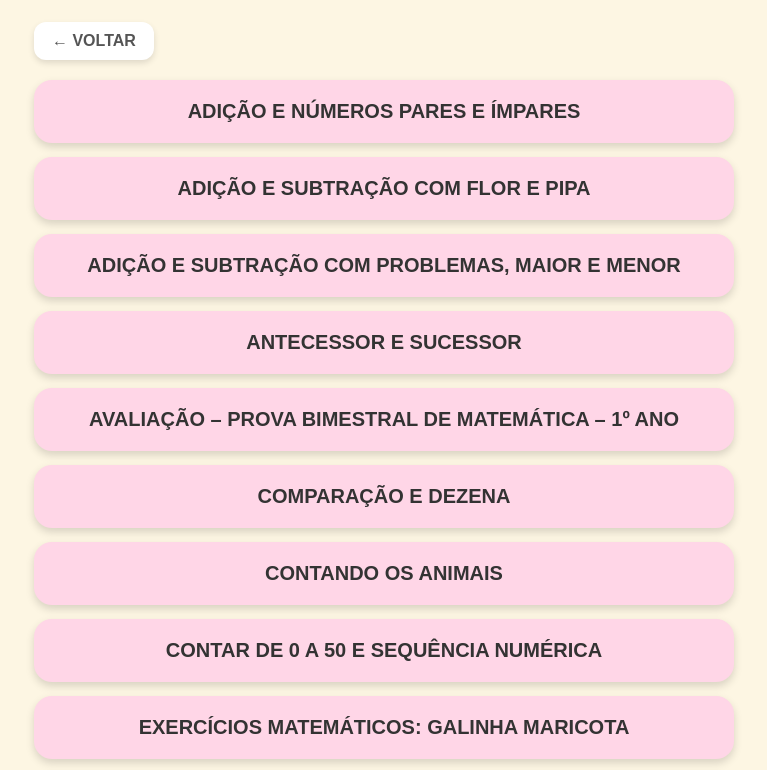
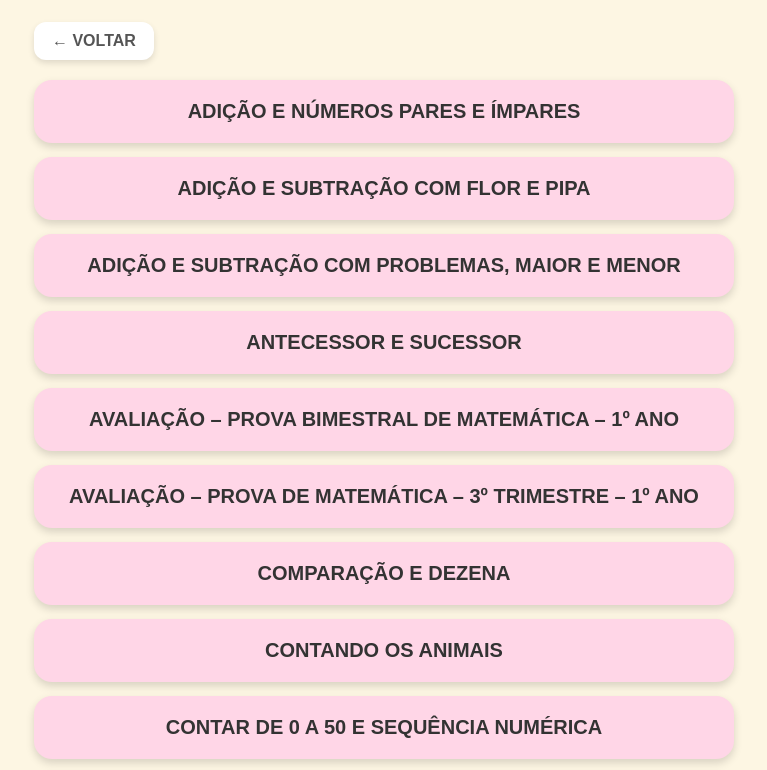
Before and after one commit to guilhermegdadiniz/atividadeseunicecarneiro, a plain HTML site: page 1ano/matematica.html in a window 1280 px wide. Shown: the part 289-1059 px from the top of the page, without its empty margins (256-1023 px from the left). Drawn offline with Linux system fonts and the light colour scheme.

Commit message:
Update matematica.html

```diff
--- a/1ano/matematica.html
+++ b/1ano/matematica.html
@@ -158,6 +158,7 @@
 <li><a href="RACIOCINIO%20LOGICO%20SIMPES.pdf" target="_blank">RACIOCÍNIO LÓGICO SIMPLES</a></li>
 <li><a href="UNIDADE%20DE%20MEDIDA%20ML.pdf" target="_blank">UNIDADE DE MEDIDA: ML</a></li>
     <li><a href="AVALIACAO%20PROVA%20BIMESTRAL%20MATEMATICA%20PRIMEIRO%20ANO.pdf" target="_blank">AVALIAÇÃO – PROVA BIMESTRAL DE MATEMÁTICA – 1º ANO</a></li>
+    <li><a href="AVALIACAO%20PROVA%20MATEMATICA%20TERCEIRO%20TRIMESTRE%201%20ANO.pdf" target="_blank">AVALIAÇÃO – PROVA DE MATEMÁTICA – 3º TRIMESTRE – 1º ANO</a></li>
 
 
 
```
